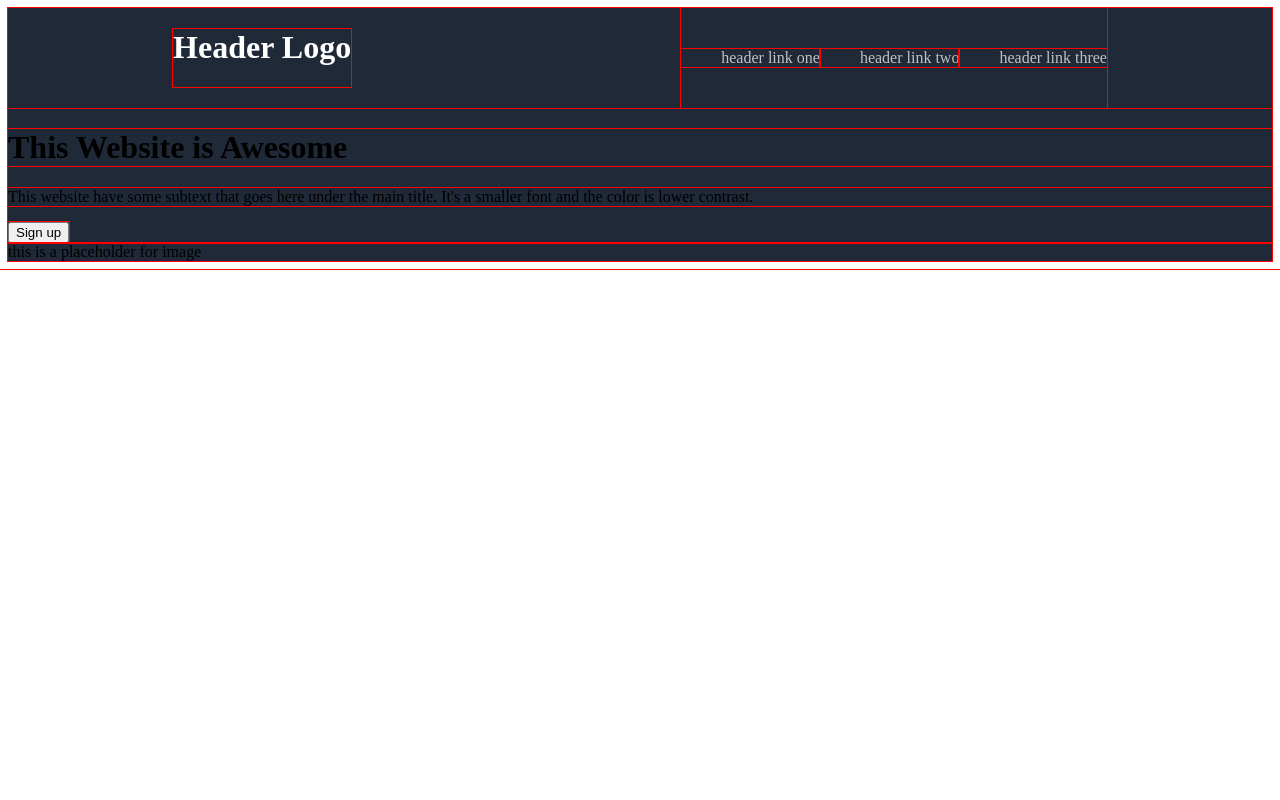
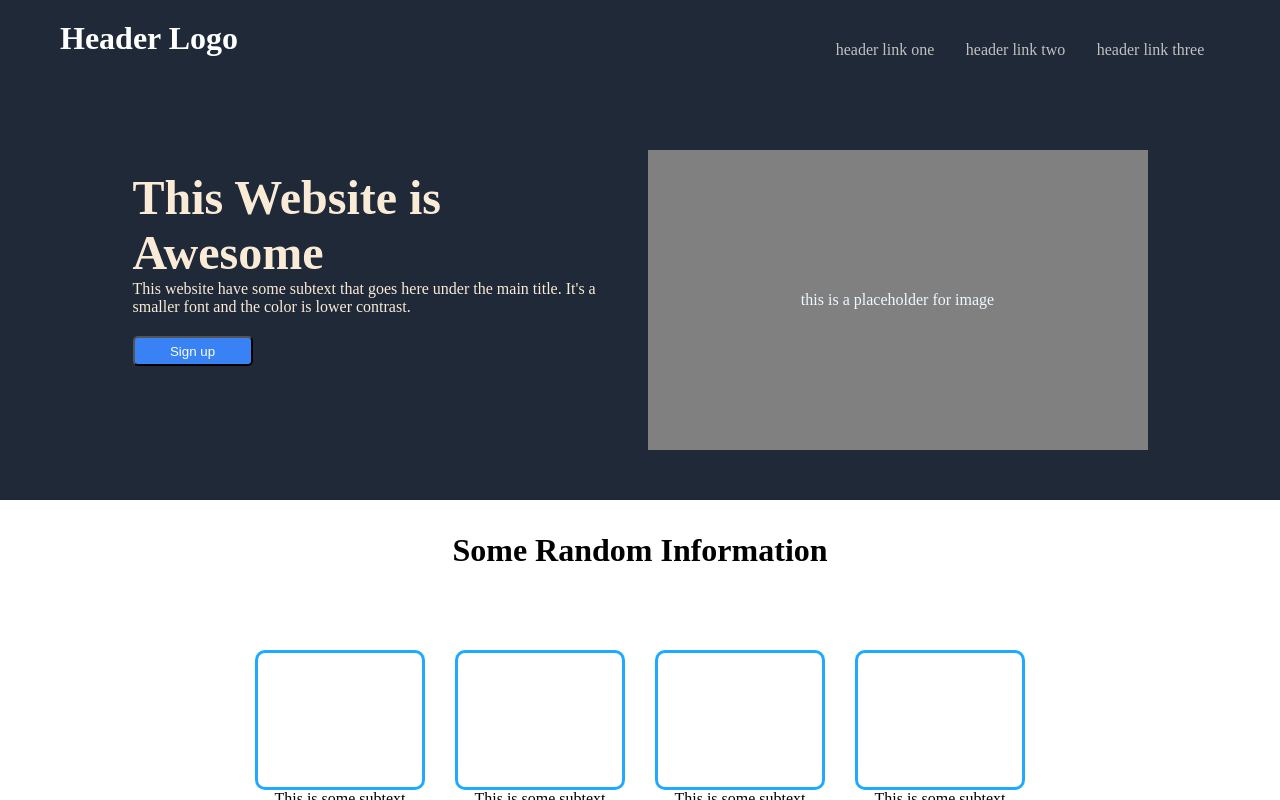
Before and after one commit to Blanc-byte/odin-recipe, a plain HTML site: page websiteFromOdin/index.html in a window 1280 px wide. Drawn offline with Linux system fonts and the light colour scheme.

Commit message:
Add some features in Pages

```diff
--- a/websiteFromOdin/index.html
+++ b/websiteFromOdin/index.html
@@ -17,14 +17,37 @@
             </div>
         </div>
         <div class="body">
-            <div class="description">
+            <div class="description blocks">
                 <h1>This Website is Awesome</h1>
                 <p>This website have some subtext that goes here under the main title.
                     It's a smaller font and the color is lower contrast.
                 </p>
                 <button>Sign up</button>
             </div>
-            <div class="image-placeholder">this is a placeholder for image</div>
+            <div class="image-placeholder blocks"><p>this is a placeholder for image</p></div>
+        </div>
+    </div>
+    <div class="second-page">
+        <div class="second-page-box first-box">
+            <h1>Some Random Information</h1>
+        </div>
+        <div class="second-page-box second-box">
+            <div class="second-box-inside-boxes">
+                <div class="pics"></div>
+                <p>This is some subtext under an illustration or image</p>
+            </div>
+            <div class="second-box-inside-boxes">
+                <div class="pics"></div>
+                <p>This is some subtext under an illustration or image</p>
+            </div>
+            <div class="second-box-inside-boxes">
+                <div class="pics"></div>
+                <p>This is some subtext under an illustration or image</p>
+            </div>
+            <div class="second-box-inside-boxes">
+                <div class="pics"></div>
+                <p>This is some subtext under an illustration or image</p>
+            </div>
         </div>
     </div>
 
--- a/websiteFromOdin/style.css
+++ b/websiteFromOdin/style.css
@@ -1,5 +1,29 @@
+html, body {
+    height: 100%;
+    margin: 0;
+    padding: 0;
+    overflow-x: hidden;
+}
+
+
+body {
+    overflow-y: scroll;
+    scrollbar-width: none;
+    -ms-overflow-style: none;
+}
+
+body::-webkit-scrollbar {
+    display: none;
+}
 *{
-    outline: 1px solid red;
+    margin: 0;
+    padding: 0;
+    box-sizing: border-box;
+    /* outline: 1px solid red; */
+}
+body{
+    overflow-y: scroll;
+    /* overflow: hidden; */
 }
 .first-page{
     background-color: #1F2937;
@@ -8,11 +32,14 @@
     width: 100%;
     height: 100px;
     display: flex;
-    justify-content: space-around;
+    justify-content: space-between;
+    padding: 20px 60px 20px 60px;
+    /* position:fixed; */
 }
 .go-to{
+    flex-basis: 400px;
     display: flex;
-    justify-content: center;
+    justify-content: space-around;
     align-items: center;
 }
 .logo-link h1{
@@ -21,3 +48,77 @@
 .go-to ul{
     color: rgb(194, 194, 194);
 }
+.body{
+    height: 400px;
+    width: 100%;
+    display: flex;
+    justify-content: center;
+    align-items: center;
+    gap: 15px;
+}
+.blocks{
+    height: 300px;
+    width: 500px;
+}
+.image-placeholder{
+    display: flex;
+    align-items: center;
+    justify-content: center;
+    background: gray;
+}
+.description h1{
+    font-size: 3rem;
+    color: antiquewhite;
+}
+.description p{
+    color: antiquewhite;
+}
+.image-placeholder p{
+    color: aliceblue;
+}
+.description h1,
+.description p{
+    margin: 0;
+    padding: 0;
+}
+.description h1{
+    margin-top: 20px;
+}
+.description button{
+    width: 120px;
+    height: 30px;
+    margin-top: 20px;
+    border-radius: 5px;
+    background-color: #3882F6;
+    color: white;
+}
+.second-page-box{
+    background: white;
+}
+.first-box{
+    height: 100px;
+    display: flex;
+    justify-content: center;
+    align-items: center;
+}
+.second-box{
+    height: 400px;
+    width: 100%;
+    display: flex;
+    justify-content: center;
+    align-items: center;
+    gap: 30px;
+}
+.second-box-inside-boxes{
+    height: 300px;
+    width: 170px;
+}
+.pics{
+    width: 100%;
+    height: 140px;
+    border-radius: 10px;
+    border: 3px solid rgb(32, 170, 255);
+}
+.second-box-inside-boxes p{
+    text-align: center;
+}
```
